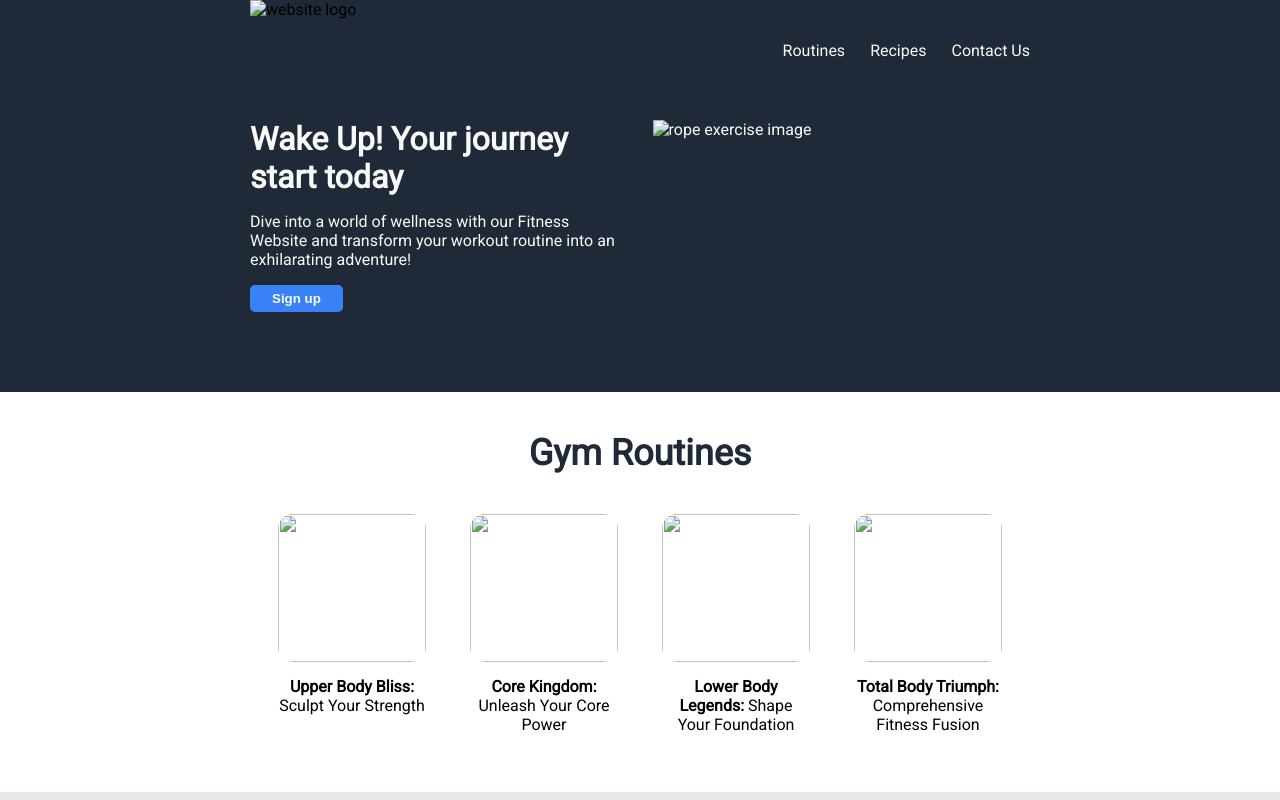
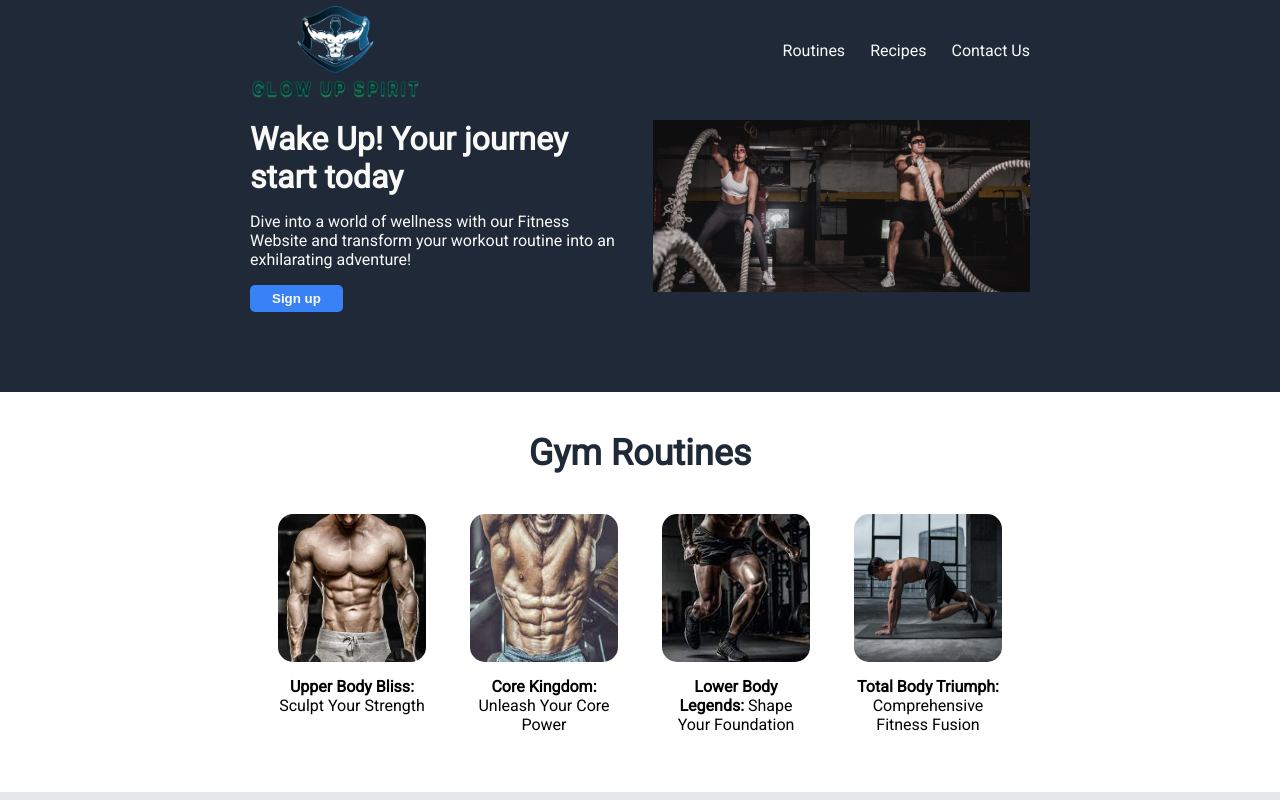
Before and after one commit to j-serrano98/fitness-repo, a plain HTML site: page index.html in a window 1280 px wide. Shown: the top 800 px of the page. Drawn offline with Linux system fonts and the light colour scheme; the site is published under a folder, as on GitHub Pages, so addresses that start at the root find nothing.

Commit message:
Changed "/images" into "images" to load pics

```diff
--- a/index.html
+++ b/index.html
@@ -12,7 +12,7 @@
     <div class="nav-bar">
         <div class="nav-cont">
             <div class="nav-logo">
-                <img class="logo-img" src="/images/logo2.png" alt="website logo">            </div>
+                <img class="logo-img" src="images/logo2.png" alt="website logo">            </div>
             <div class="nav-links">
                 <ul>
                     <li><a href="#">Routines</a></li>
@@ -33,7 +33,7 @@
             </div>
         </div>
         <div class="slide">
-            <img src="/images/pexels-leon-ardho-1552242.jpg" alt="rope exercise image">
+            <img src="images/pexels-leon-ardho-1552242.jpg" alt="rope exercise image">
         </div>
     </div>
     <div class="main">
@@ -43,7 +43,7 @@
                 <div class="box-container">
                     <a class="routine-links" href="#">
                         <div class="routine-box">
-                            <img src="/images/Upper-Body-Workout-3.jpg" alt="">
+                            <img src="images/Upper-Body-Workout-3.jpg" alt="">
                         </div>
                         <figcaption><strong>Upper Body Bliss:</strong> Sculpt Your Strength
                         </figcaption>
@@ -52,7 +52,7 @@
                 <div class="box-container">
                     <a class="routine-links" href="#">
                         <div class="routine-box">
-                            <img src="/images/Core-Workout.jpg" alt="">
+                            <img src="images/Core-Workout.jpg" alt="">
                         </div>
                         <figcaption><strong>Core Kingdom:</strong> Unleash Your Core Power
                         </figcaption>
@@ -61,7 +61,7 @@
                 <div class="box-container">
                     <a class="routine-links" href="#">
                         <div class="routine-box">
-                            <img src="/images/Lowe-Body-Workout.jpg" alt="">
+                            <img src="images/Lowe-Body-Workout.jpg" alt="">
                         </div>
                         <figcaption><strong>Lower Body Legends:</strong> Shape Your Foundation</figcaption>
                     </a>
@@ -69,7 +69,7 @@
                 <div class="box-container">
                     <a class="routine-links" href="#">
                         <div class="routine-box">
-                            <img src="/images/Full-Body-Workout.jpg" alt="">
+                            <img src="images/Full-Body-Workout.jpg" alt="">
                         </div>
                         <figcaption><strong>Total Body Triumph:</strong> Comprehensive Fitness Fusion                </figcaption>
                     </a>
```
